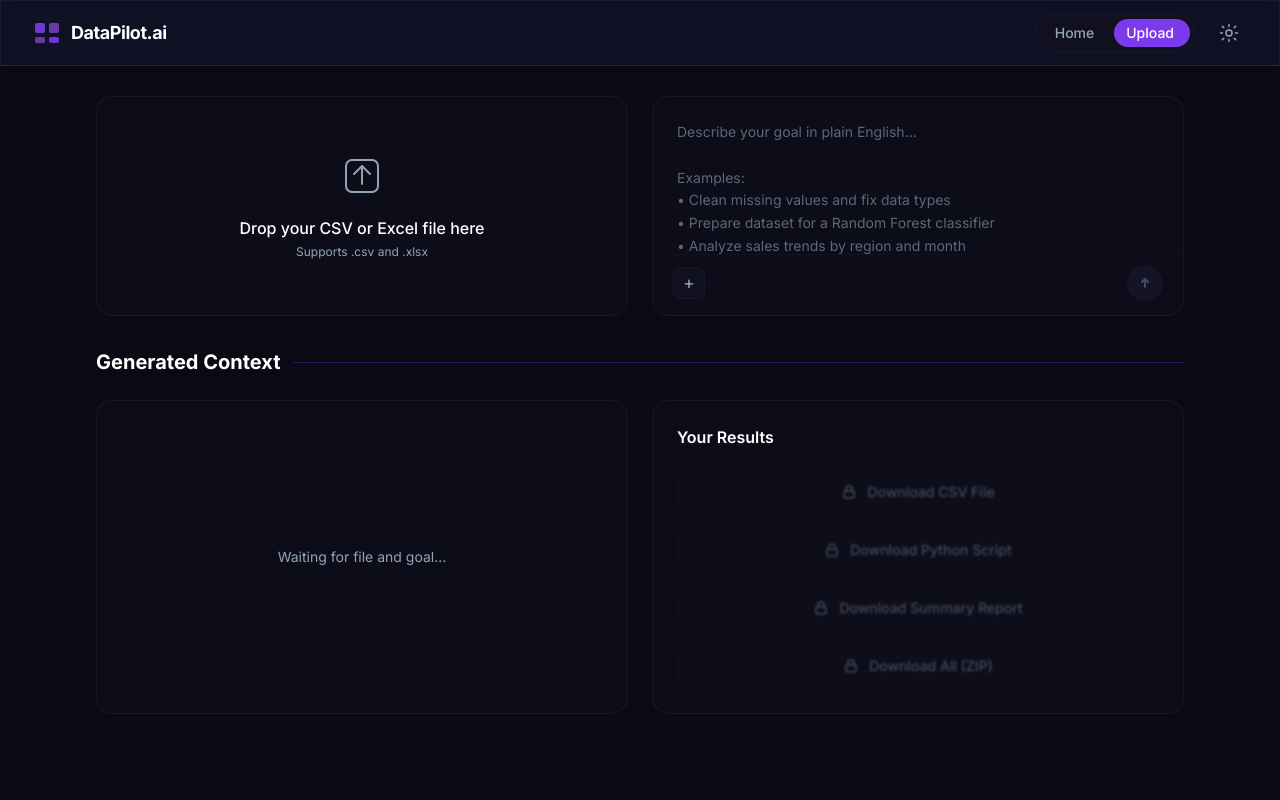
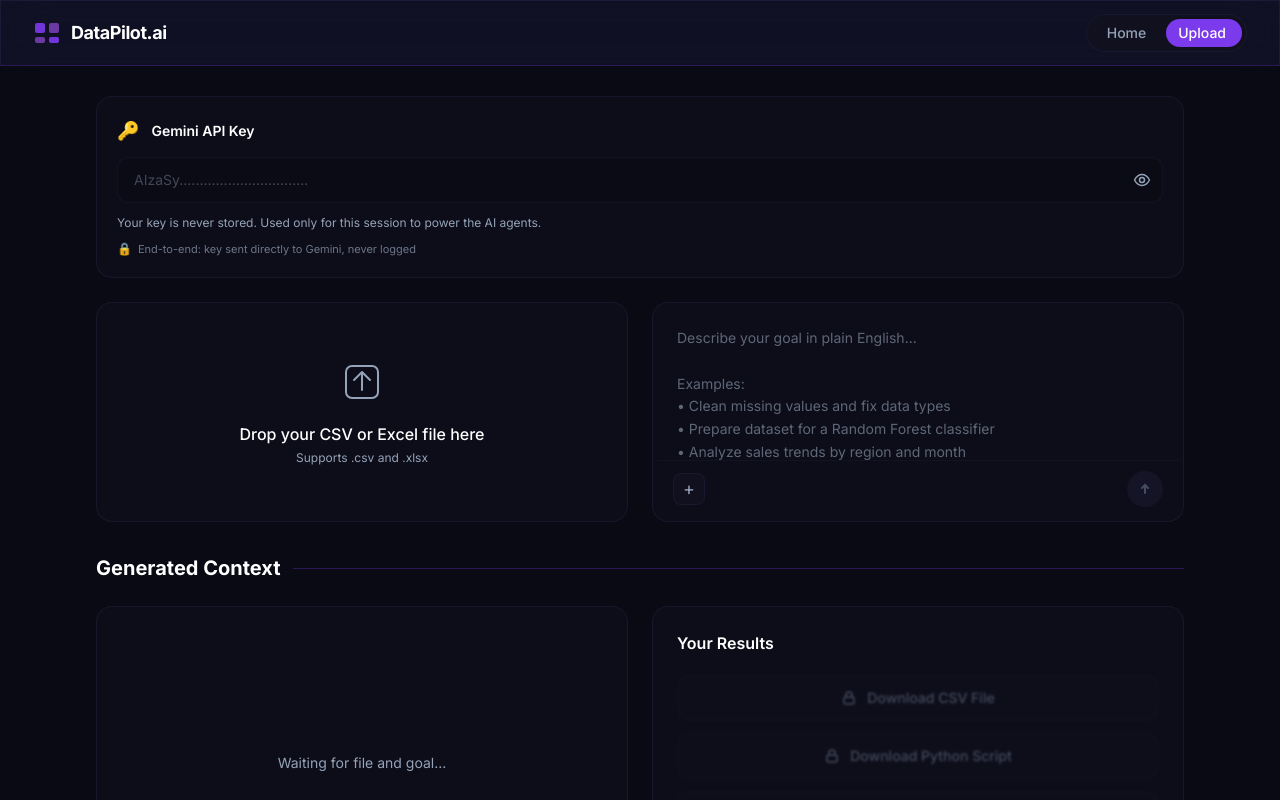
Before and after one commit to MayurTetwar/DataPilot-AI, a React (Vite) app in the folder frontend/: page / in a window 1280 px wide. Both pictures are taken after a click on the button "Upload". Shown: the top 800 px of the page. Built offline with nearby package versions, Linux system fonts and the light colour scheme.

Commit message:
adding section for apikey

```diff
--- a/frontend/src/App.tsx
+++ b/frontend/src/App.tsx
@@ -12,6 +12,7 @@
   const [currentPage, setCurrentPage] = useState<PageType>("landing");
   const [uploadedFile, setUploadedFile] = useState<File | null>(null);
   const [goal, setGoal] = useState("");
+  const [apiKey, setApiKey] = useState("");
   const [jobId, setJobId] = useState<string | null>(null);
   const [jobStatus, setJobStatus] = useState<JobStatusResponse | null>(null);
   const [isGenerating, setIsGenerating] = useState(false);
@@ -30,6 +31,8 @@
         {currentPage === "upload" && (
           <UploadPage
             backendUrl={BACKEND_URL}
+            apiKey={apiKey}
+            setApiKey={setApiKey}
             uploadedFile={uploadedFile}
             setUploadedFile={setUploadedFile}
             goal={goal}
--- a/frontend/src/components/Header.tsx
+++ b/frontend/src/components/Header.tsx
@@ -8,14 +8,6 @@
     <rect x="16" y="4" width="10" height="10" rx="2" fill="#a855f7" opacity="0.6" />
     <rect x="2" y="18" width="10" height="6" rx="2" fill="#a855f7" opacity="0.6" />
     <rect x="16" y="18" width="10" height="6" rx="2" fill="#7c3aed" opacity="0.9" />
-  </svg>
-);
-
-/* ── Gear icon ── */
-const GearIcon = () => (
-  <svg width="20" height="20" viewBox="0 0 20 20" fill="none" stroke="currentColor" strokeWidth="1.5" strokeLinecap="round" strokeLinejoin="round">
-    <circle cx="10" cy="10" r="3" />
-    <path d="M10 1.5v2M10 16.5v2M3.4 3.4l1.4 1.4M15.2 15.2l1.4 1.4M1.5 10h2M16.5 10h2M3.4 16.6l1.4-1.4M15.2 4.8l1.4-1.4" />
   </svg>
 );
 
@@ -33,7 +25,7 @@
         <span className="text-white font-bold text-lg tracking-tight">DataPilot.ai</span>
       </div>
 
-      {/* Right: Nav + API Docs */}
+      {/* Right: Nav */}
       <div className="flex items-center gap-4">
         {/* Pill toggle */}
         <div className="relative flex bg-dp-card rounded-full p-1 border border-dp-border/60">
@@ -58,16 +50,6 @@
             Upload
           </button>
         </div>
-
-        {/* API Docs */}
-        <button
-          onClick={() => window.open("http://localhost:8000/docs", "_blank")}
-          title="API Docs"
-          className="p-2 rounded-lg text-dp-text-secondary hover:text-white hover:bg-dp-card transition-colors duration-200 cursor-pointer"
-          aria-label="API Docs"
-        >
-          <GearIcon />
-        </button>
       </div>
     </div>
   </header>
--- a/frontend/src/components/UploadPage.tsx
+++ b/frontend/src/components/UploadPage.tsx
@@ -34,11 +34,27 @@
   </svg>
 );
 
+const EyeIcon = () => (
+  <svg width="18" height="18" viewBox="0 0 18 18" fill="none" stroke="currentColor" strokeWidth="1.5" strokeLinecap="round" strokeLinejoin="round">
+    <path d="M1.5 9s3-5.5 7.5-5.5S16.5 9 16.5 9s-3 5.5-7.5 5.5S1.5 9 1.5 9z" />
+    <circle cx="9" cy="9" r="2.5" />
+  </svg>
+);
+
+const EyeOffIcon = () => (
+  <svg width="18" height="18" viewBox="0 0 18 18" fill="none" stroke="currentColor" strokeWidth="1.5" strokeLinecap="round" strokeLinejoin="round">
+    <path d="M2 2l14 14M7.6 7.6a2.5 2.5 0 003.3 3.3" />
+    <path d="M5.1 5.1C3.2 6.5 1.5 9 1.5 9s3 5.5 7.5 5.5c1.4 0 2.7-.5 3.8-1.2M14.4 12.4C15.8 11.2 16.5 9 16.5 9s-3-5.5-7.5-5.5c-.7 0-1.4.1-2 .3" />
+  </svg>
+);
+
 /* ═════════════════════════════ */
 /*  UPLOAD PAGE                 */
 /* ═════════════════════════════ */
 interface UploadPageProps {
   backendUrl: string;
+  apiKey: string;
+  setApiKey: (k: string) => void;
   uploadedFile: File | null;
   setUploadedFile: (f: File | null) => void;
   goal: string;
@@ -52,11 +68,12 @@
 }
 
 const UploadPage: React.FC<UploadPageProps> = ({
-  backendUrl, uploadedFile, setUploadedFile, goal, setGoal,
+  backendUrl, apiKey, setApiKey, uploadedFile, setUploadedFile, goal, setGoal,
   jobId, setJobId, jobStatus, setJobStatus, isGenerating, setIsGenerating,
 }) => {
   const [dragOver, setDragOver] = useState(false);
   const [error, setError] = useState<string | null>(null);
+  const [showKey, setShowKey] = useState(false);
   const fileRef = useRef<HTMLInputElement>(null);
   const pollRef = useRef<ReturnType<typeof setInterval> | null>(null);
 
@@ -103,7 +120,7 @@
 
   /* ── Upload ── */
   const handleGenerate = useCallback(async () => {
-    if (!uploadedFile || !goal.trim()) return;
+    if (!uploadedFile || !goal.trim() || !apiKey.trim()) return;
     setIsGenerating(true);
     setError(null);
     setJobStatus(null);
@@ -111,6 +128,7 @@
       const fd = new FormData();
       fd.append("file", uploadedFile);
       fd.append("goal", goal);
+      fd.append("api_key", apiKey);
       const res = await fetch(`${backendUrl}/upload`, { method: "POST", body: fd });
       if (!res.ok) throw new Error(`Upload failed: ${res.statusText}`);
       const data = await res.json();
@@ -120,7 +138,7 @@
       setIsGenerating(false);
       setError(err instanceof Error ? err.message : "Upload failed");
     }
-  }, [uploadedFile, goal, backendUrl, setIsGenerating, setJobStatus, setJobId, startPolling]);
+  }, [uploadedFile, goal, apiKey, backendUrl, setIsGenerating, setJobStatus, setJobId, startPolling]);
 
   /* ── Download ── */
   const downloadFile = useCallback(async (type: string) => {
@@ -142,7 +160,7 @@
 
   const isDone = jobStatus?.status === "done";
   const isFailed = jobStatus?.status === "failed";
-  const canGenerate = !!uploadedFile && goal.trim().length > 0;
+  const canGenerate = !!uploadedFile && goal.trim().length > 0 && apiKey.trim().length > 0;
   const currentStepIdx = jobStatus ? stepIndex(jobStatus.status) : -1;
 
   const formatSize = (b: number) => b < 1024 ? `${b} B` : b < 1048576 ? `${(b / 1024).toFixed(1)} KB` : `${(b / 1048576).toFixed(1)} MB`;
@@ -158,6 +176,40 @@
             <button onClick={() => setError(null)} className="ml-auto text-dp-red/60 hover:text-dp-red cursor-pointer">✕</button>
           </div>
         )}
+
+        {/* ── API KEY CARD ── */}
+        <div className="glass rounded-2xl p-5 mb-6 border border-dp-border/60 transition-all duration-300 focus-within:border-dp-purple/60 focus-within:shadow-[0_0_20px_rgba(124,58,237,0.15)]">
+          <div className="flex items-center gap-3 mb-3">
+            <span className="text-lg">🔑</span>
+            <label htmlFor="api-key-input" className="text-white font-semibold text-sm">Gemini API Key</label>
+          </div>
+          <div className="relative">
+            <input
+              id="api-key-input"
+              type={showKey ? "text" : "password"}
+              value={apiKey}
+              onChange={(e) => setApiKey(e.target.value)}
+              placeholder="AIzaSy................................"
+              className="w-full bg-dp-bg/60 text-white text-sm px-4 py-3 pr-12 rounded-xl border border-dp-border/40 focus:outline-none focus:border-dp-purple/60 placeholder:text-dp-text-secondary/40 transition-colors duration-200"
+              autoComplete="off"
+            />
+            <button
+              type="button"
+              onClick={() => setShowKey((v) => !v)}
+              className="absolute right-3 top-1/2 -translate-y-1/2 text-dp-text-secondary hover:text-white transition-colors duration-200 cursor-pointer"
+              aria-label={showKey ? "Hide API key" : "Show API key"}
+            >
+              {showKey ? <EyeOffIcon /> : <EyeIcon />}
+            </button>
+          </div>
+          <p className="text-dp-text-secondary text-xs mt-2.5 leading-relaxed">
+            Your key is never stored. Used only for this session to power the AI agents.
+          </p>
+          <div className="flex items-center gap-1.5 mt-2">
+            <span className="text-xs">🔒</span>
+            <span className="text-dp-text-secondary/70 text-[11px]">End-to-end: key sent directly to Gemini, never logged</span>
+          </div>
+        </div>
 
         {/* ── TOP INPUT SECTION ── */}
         <div className="grid grid-cols-1 md:grid-cols-2 gap-6 mb-8">
```
